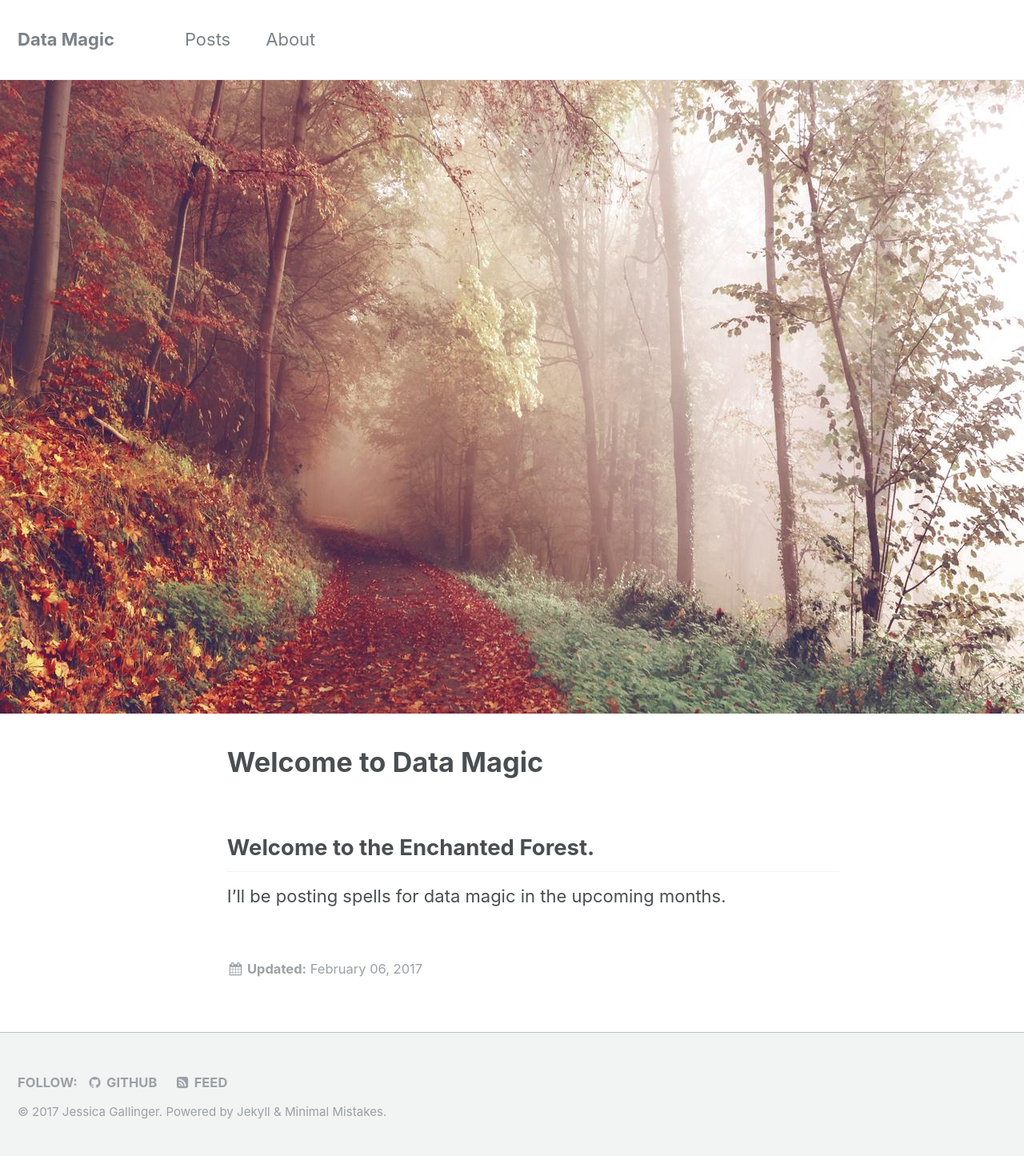
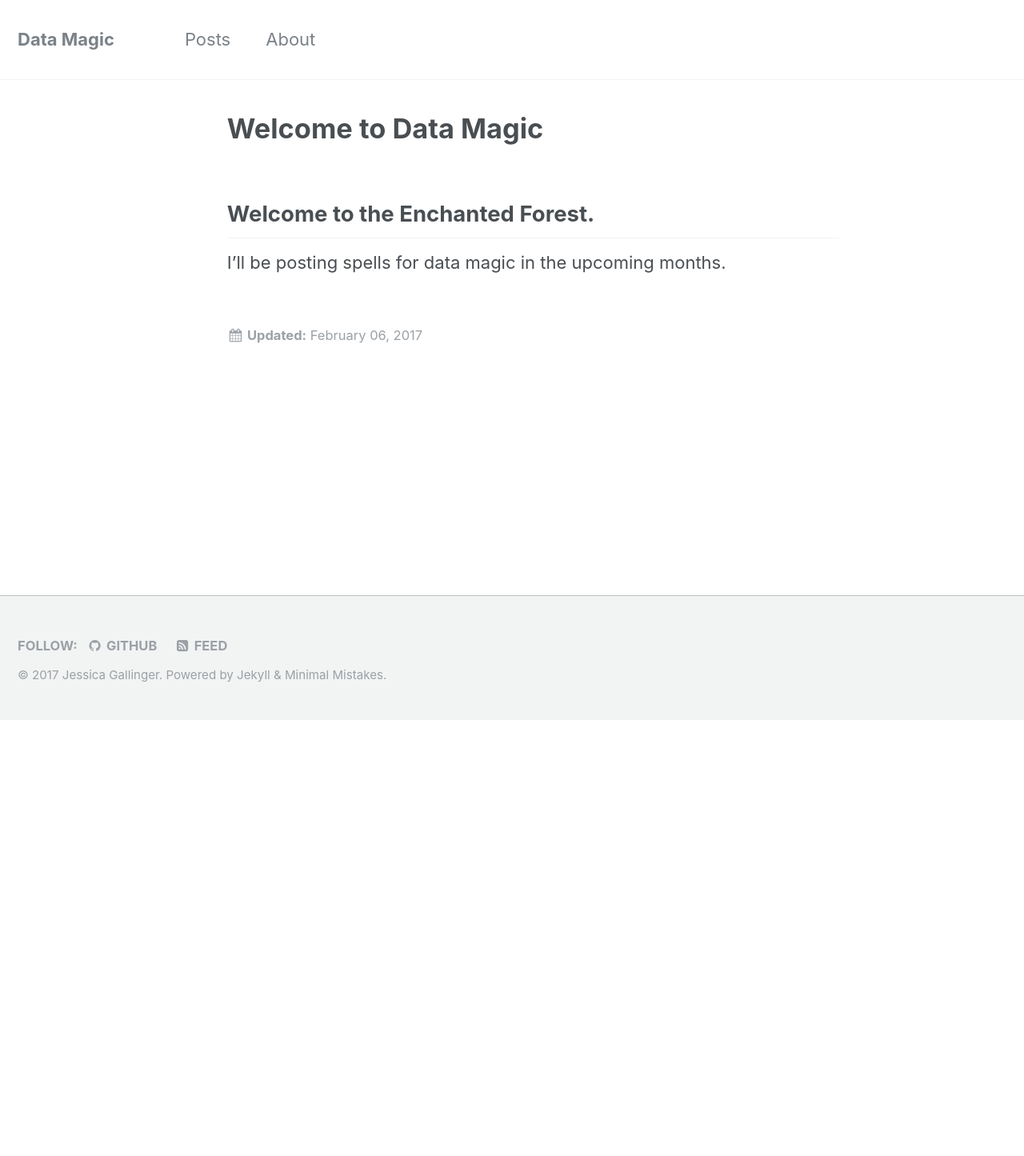
Before and after one commit to gallingerj/gallingerj.github.io, a Jekyll site: the page built from _posts/2017-02-06-introduction.md, in a window 1280 px wide. Shown: the whole page at 80% size. Built offline with Jekyll 4.4.1, drawn with Linux system fonts in a browser that asks for light colours; after the commit the page ends 900 px from its top, so only the background shows below that.

Commit message:
Still fixing...

```diff
--- a/_posts/2017-02-06-introduction.md
+++ b/_posts/2017-02-06-introduction.md
@@ -4,10 +4,6 @@ title:  "Welcome to Data Magic"
 date:   2017-02-06
 categories:
 excerpt: "Learn spells to improve your research"
-header:
-  image: /assets/images/magical-forest.jpg
-
-
 
 ---
 
```
